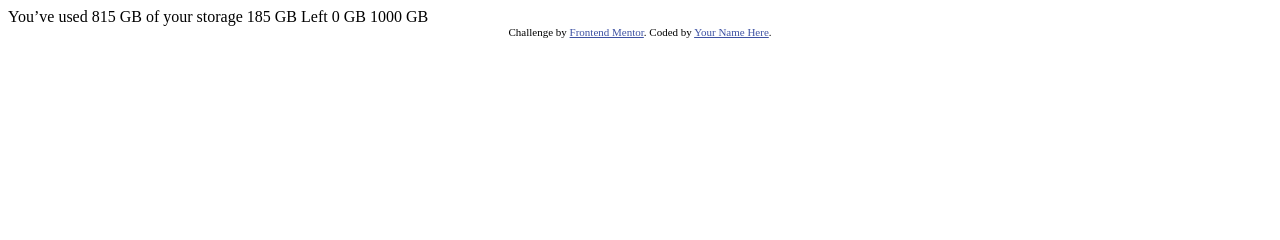
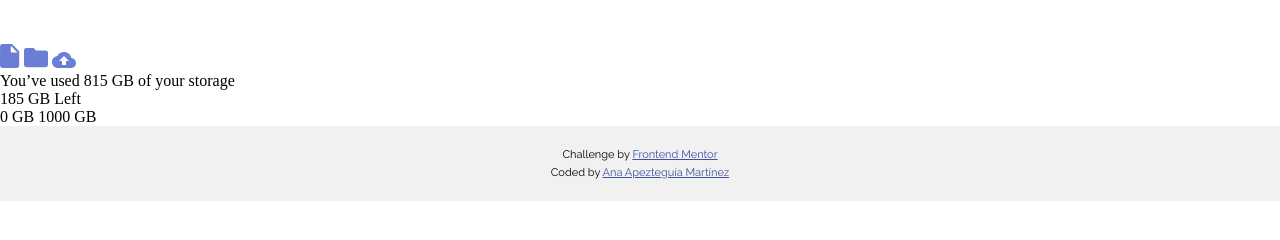
Before and after one commit to anaapezteguia/data-storage-component, a plain HTML site: page index.html in a window 1280 px wide. Drawn offline with Linux system fonts and the light colour scheme.

Commit message:
Add semantic HTML structure and start styles

```diff
--- a/index.html
+++ b/index.html
@@ -1,31 +1,71 @@
 <!DOCTYPE html>
 <html lang="en">
-<head>
-  <meta charset="UTF-8">
-  <meta name="viewport" content="width=device-width, initial-scale=1.0"> <!-- displays site properly based on user's device -->
+  <head>
+    <meta charset="UTF-8" />
+    <meta name="viewport" content="width=device-width, initial-scale=1.0" />
+    <!-- displays site properly based on user's device -->
 
-  <link rel="icon" type="image/png" sizes="32x32" href="./images/favicon-32x32.png">
+    <link
+      rel="icon"
+      type="image/png"
+      sizes="32x32"
+      href="./images/favicon-32x32.png"
+    />
+    <link rel="preconnect" href="https://fonts.gstatic.com" />
+    <link
+      href="https://fonts.googleapis.com/css2?family=Raleway:wght@400;700&display=swap"
+      rel="stylesheet"
+    />
+    <link rel="stylesheet" href="./styles/main.css" />
+    <title>Frontend Mentor | Fylo data storage component</title>
+  </head>
+  <body>
+    <main class="main">
+      <aside class="dataHeader">
+        <img class="dataHeader__logo" src="./images/logo.svg" alt="Fylo logo" />
+        <div class="dataHeader__icons">
+          <img
+            class="document"
+            src="./images/icon-document.svg"
+            alt="document icon"
+          />
+          <img
+            class="folder"
+            src="./images/icon-folder.svg"
+            alt="folder icon"
+          />
+          <img
+            class="upload"
+            src="./images/icon-upload.svg"
+            alt="upload icon"
+          />
+        </div>
+      </aside>
+      <aside class="dataStorage">
+        <div class="dataStorage__usedSpace">
+          <p class="statement">You’ve used 815 GB of your storage</p>
+          <p class="availableSpace">185 <span class="gbLeft">GB Left</span></p>
+        </div>
+        <div class="dataStorage__progressBar">
+          <span class="empty">0 GB </span><span class="full">1000 GB</span>
+        </div>
+      </aside>
+    </main>
 
-  <title>Frontend Mentor | Fylo data storage component</title>
-
-  <!-- Feel free to remove these styles or customise in your own stylesheet 👍 -->
-  <style>
-    .attribution { font-size: 11px; text-align: center; }
-    .attribution a { color: hsl(228, 45%, 44%); }
-  </style>
-</head>
-<body>
-
-  You’ve used 815 GB of your storage
-
-  185 GB Left
-
-  0 GB
-  1000 GB
-
-  <div class="attribution">
-    Challenge by <a href="https://www.frontendmentor.io?ref=challenge" target="_blank">Frontend Mentor</a>.
-    Coded by <a href="#">Your Name Here</a>.
-  </div>
-</body>
+    <footer class="attribution">
+      Challenge by
+      <a
+        class="attribution__link"
+        href="https://www.frontendmentor.io?ref=challenge"
+        target="_blank"
+        >Frontend Mentor</a
+      >
+      <span class="block"
+        >Coded by
+        <a href="www.ana-am.es" class="attribution__link"
+          >Ana Apezteguía Martínez</a
+        ></span
+      >
+    </footer>
+  </body>
 </html>
--- /dev/null
+++ b/sass/main.scss
@@ -0,0 +1,35 @@
+// fonts
+$mainFont: 'Raleway', sans-serif;
+
+// colors
+$gradient: hsl(6, 100%, 80%) to hsl(335, 100%, 65%);
+$light: hsl(243, 100%, 93%);
+$medium: hsl(229, 7%, 55%);
+$dark: hsl(228, 56%, 26%);
+$darkest: hsl(229, 57%, 11%);
+
+// reset
+* {
+  box-sizing: border-box;
+  margin: 0;
+  padding: 0;
+}
+
+// footer
+.attribution {
+  font-family: $mainFont;
+  font-size: 11px;
+  line-height: 18px;
+  text-align: center;
+  padding: 20px;
+  width: 100%;
+  background-color: #f1f1f1;
+  display: block;
+  height: 75px;
+  &__link {
+    color: hsl(228, 45%, 44%);
+  }
+}
+.block {
+  display: block;
+}
```
Also changed, not shown: styles/main.css (added), 2 other files.
